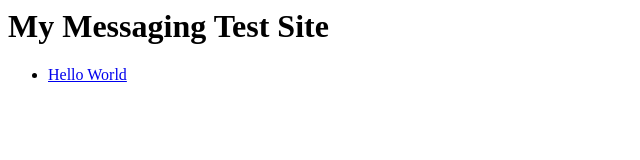
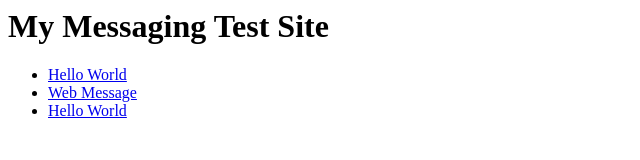
Before and after one commit to eomtaeyun/tywebmessaging, a plain HTML site: page index.html in a window 1280 px wide. Shown: the whole page, without its empty margins (0-640 px from the left). Drawn offline with Linux system fonts and the light colour scheme.

Commit message:
Update index.html

```diff
--- a/index.html
+++ b/index.html
@@ -9,6 +9,8 @@
          <ul>
 
             <li> <a href="hello.html">Hello World</a> </li>
+            <li> <a href="webmessaging.html">Web Message</a></li>
+            <li> <a href="hello.html">Hello World</a> </li>
 
         </ul>
 
```
